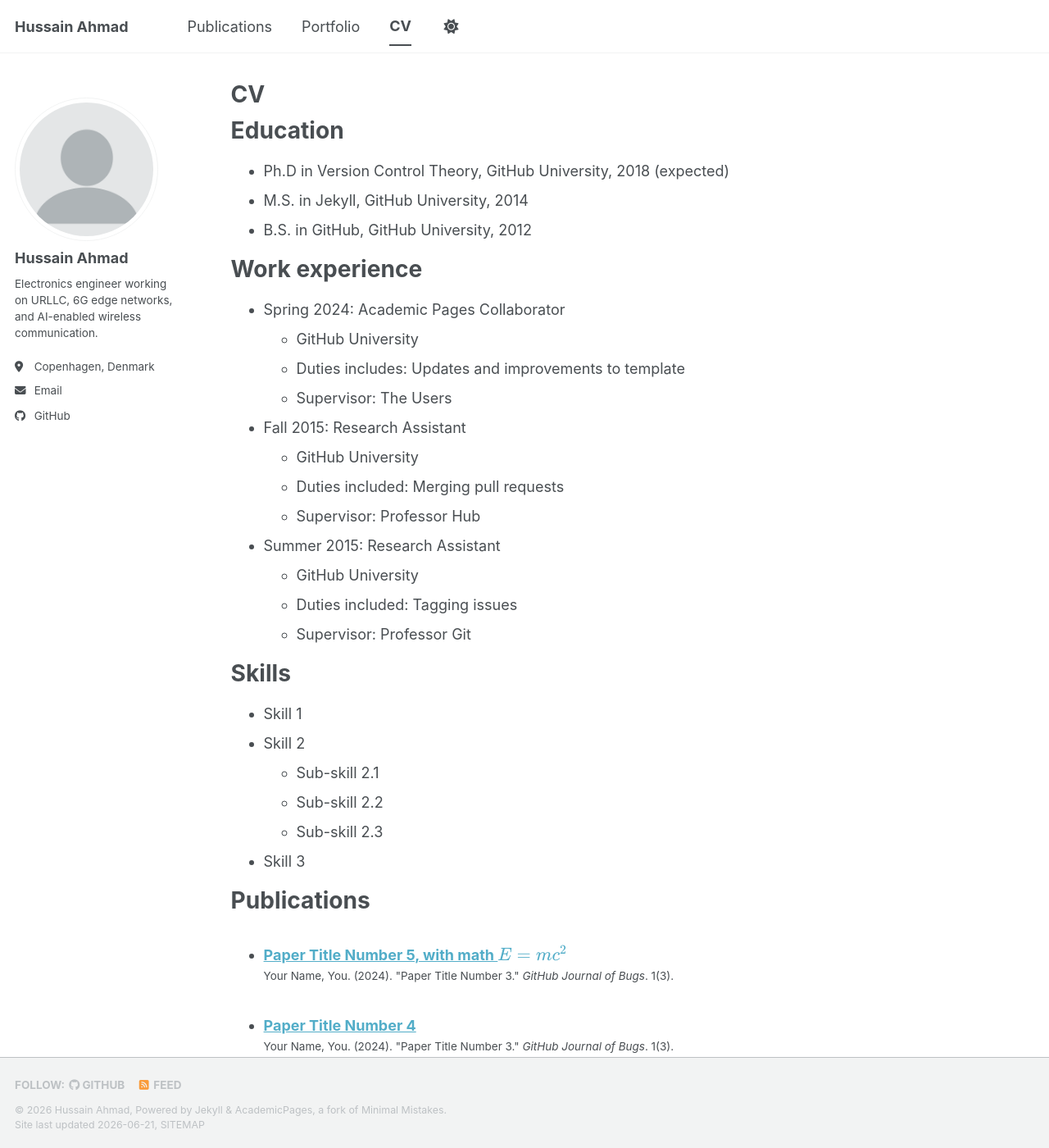
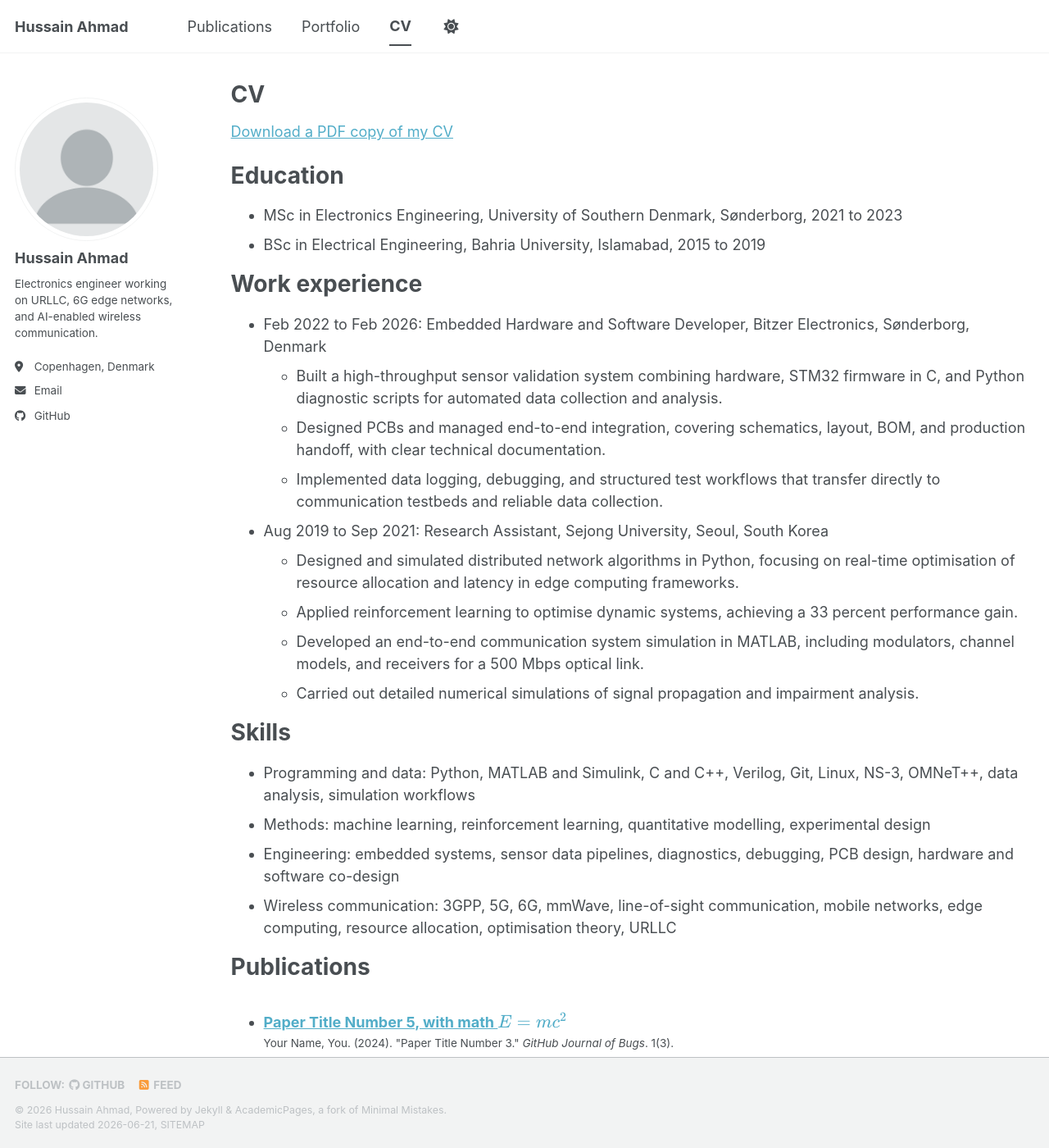
Before and after one commit to hussain1549/hussain1549.github.io, a Jekyll site: the page built from _pages/cv.md, in a window 1280 px wide and 1400 px high. Shown: the whole window at 82% size. Built offline with Jekyll 4.4.1, drawn with Linux system fonts in a browser that asks for light colours; a script bundle is joined from its source files by our own code; library files that are not in the unit come from our copies; some of the changed text lies outside the part shown.

Commit message:
Update cv.md

```diff
--- a/_pages/cv.md
+++ b/_pages/cv.md
@@ -9,37 +9,32 @@ redirect_from:
 
 {% include base_path %}
 
+[Download a PDF copy of my CV]({{ base_path }}/files/Hussain_Ahmad_CV.pdf)
+
 Education
 ======
-* Ph.D in Version Control Theory, GitHub University, 2018 (expected)
-* M.S. in Jekyll, GitHub University, 2014
-* B.S. in GitHub, GitHub University, 2012
+* MSc in Electronics Engineering, University of Southern Denmark, Sønderborg, 2021 to 2023
+* BSc in Electrical Engineering, Bahria University, Islamabad, 2015 to 2019
 
 Work experience
 ======
-* Spring 2024: Academic Pages Collaborator
-  * GitHub University
-  * Duties includes: Updates and improvements to template
-  * Supervisor: The Users
+* Feb 2022 to Feb 2026: Embedded Hardware and Software Developer, Bitzer Electronics, Sønderborg, Denmark
+  * Built a high-throughput sensor validation system combining hardware, STM32 firmware in C, and Python diagnostic scripts for automated data collection and analysis.
+  * Designed PCBs and managed end-to-end integration, covering schematics, layout, BOM, and production handoff, with clear technical documentation.
+  * Implemented data logging, debugging, and structured test workflows that transfer directly to communication testbeds and reliable data collection.
 
-* Fall 2015: Research Assistant
-  * GitHub University
-  * Duties included: Merging pull requests
-  * Supervisor: Professor Hub
-
-* Summer 2015: Research Assistant
-  * GitHub University
-  * Duties included: Tagging issues
-  * Supervisor: Professor Git
+* Aug 2019 to Sep 2021: Research Assistant, Sejong University, Seoul, South Korea
+  * Designed and simulated distributed network algorithms in Python, focusing on real-time optimisation of resource allocation and latency in edge computing frameworks.
+  * Applied reinforcement learning to optimise dynamic systems, achieving a 33 percent performance gain.
+  * Developed an end-to-end communication system simulation in MATLAB, including modulators, channel models, and receivers for a 500 Mbps optical link.
+  * Carried out detailed numerical simulations of signal propagation and impairment analysis.
 
 Skills
 ======
-* Skill 1
-* Skill 2
-  * Sub-skill 2.1
-  * Sub-skill 2.2
-  * Sub-skill 2.3
-* Skill 3
+* Programming and data: Python, MATLAB and Simulink, C and C++, Verilog, Git, Linux, NS-3, OMNeT++, data analysis, simulation workflows
+* Methods: machine learning, reinforcement learning, quantitative modelling, experimental design
+* Engineering: embedded systems, sensor data pipelines, diagnostics, debugging, PCB design, hardware and software co-design
+* Wireless communication: 3GPP, 5G, 6G, mmWave, line-of-sight communication, mobile networks, edge computing, resource allocation, optimisation theory, URLLC
 
 Publications
 ======
@@ -47,18 +42,18 @@ Publications
     {% include archive-single-cv.html %}
   {% endfor %}</ul>
 
-Talks
+Selected projects
 ======
-  <ul>{% for post in site.talks reversed %}
-    {% include archive-single-talk-cv.html  %}
-  {% endfor %}</ul>
+* URLLC-oriented 6G edge networking simulator in Python and MATLAB, integrating realistic channel models, traffic patterns, and queueing delays, with reinforcement-learning based resource allocation and routing.
+* Link-level PHY simulator with adaptive modulation and coding in MATLAB and C++, studying BER and BLER under AWGN and fading channels.
+* FPGA-based baseband prototype for short-range communication in VHDL and C, including modulation, filtering, and synchronisation blocks.
+* Embedded C and C++ firmware for real-time sensor communication on microcontroller and embedded Linux platforms with kHz-level sampling.
 
-Teaching
+Languages
 ======
-  <ul>{% for post in site.teaching reversed %}
-    {% include archive-single-cv.html %}
-  {% endfor %}</ul>
+* English (professional proficiency)
 
-Service and leadership
+References
 ======
-* Currently signed in to 43 different slack teams
+* Dr. Saleem Aslam, Professor, Bahria University, Pakistan, saleem.buic@bahria.edu.pk
+* Dr. Rashid Ali, Senior Lecturer, Department of Engineering Science, University West, Sweden, rashid.ali@hv.se
```
